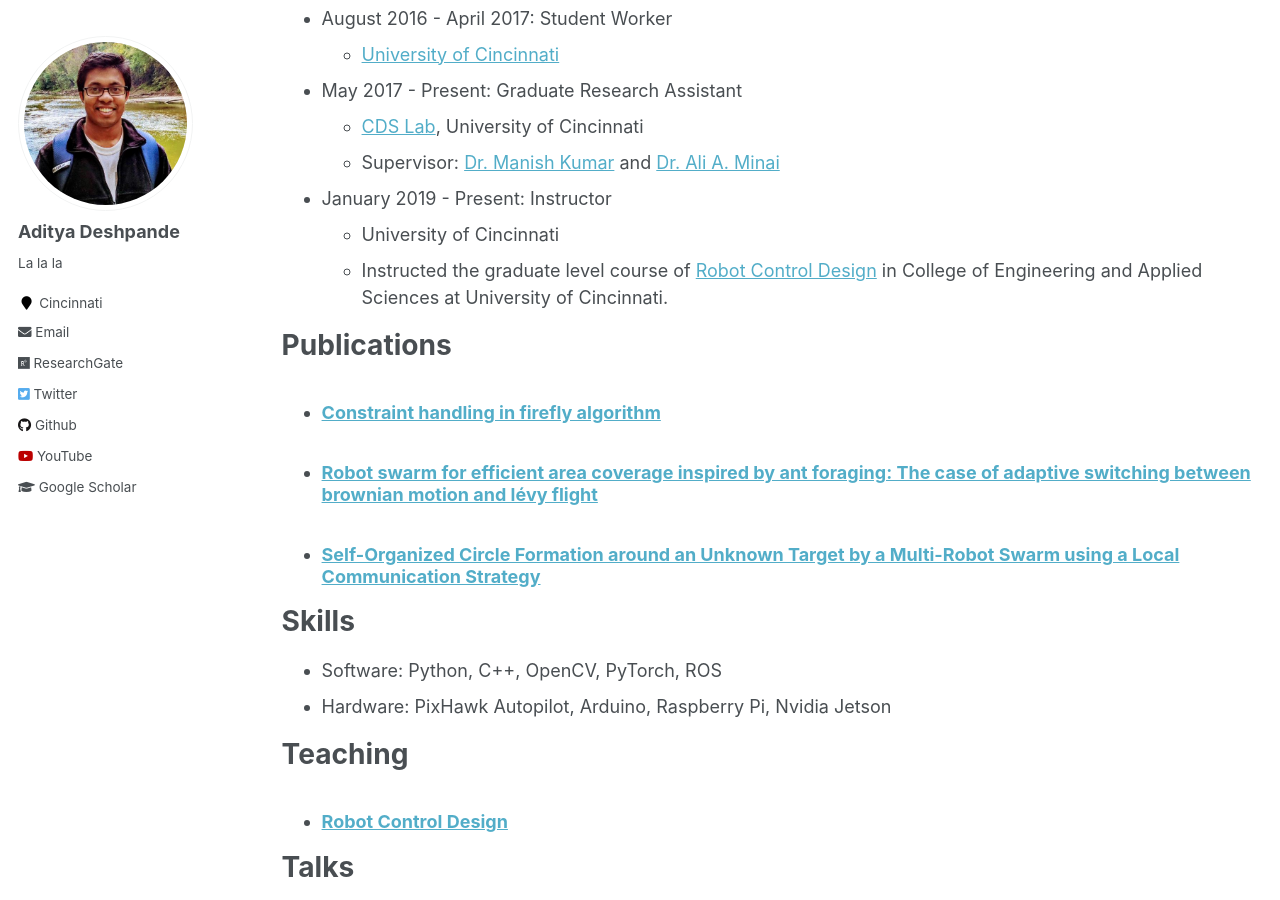
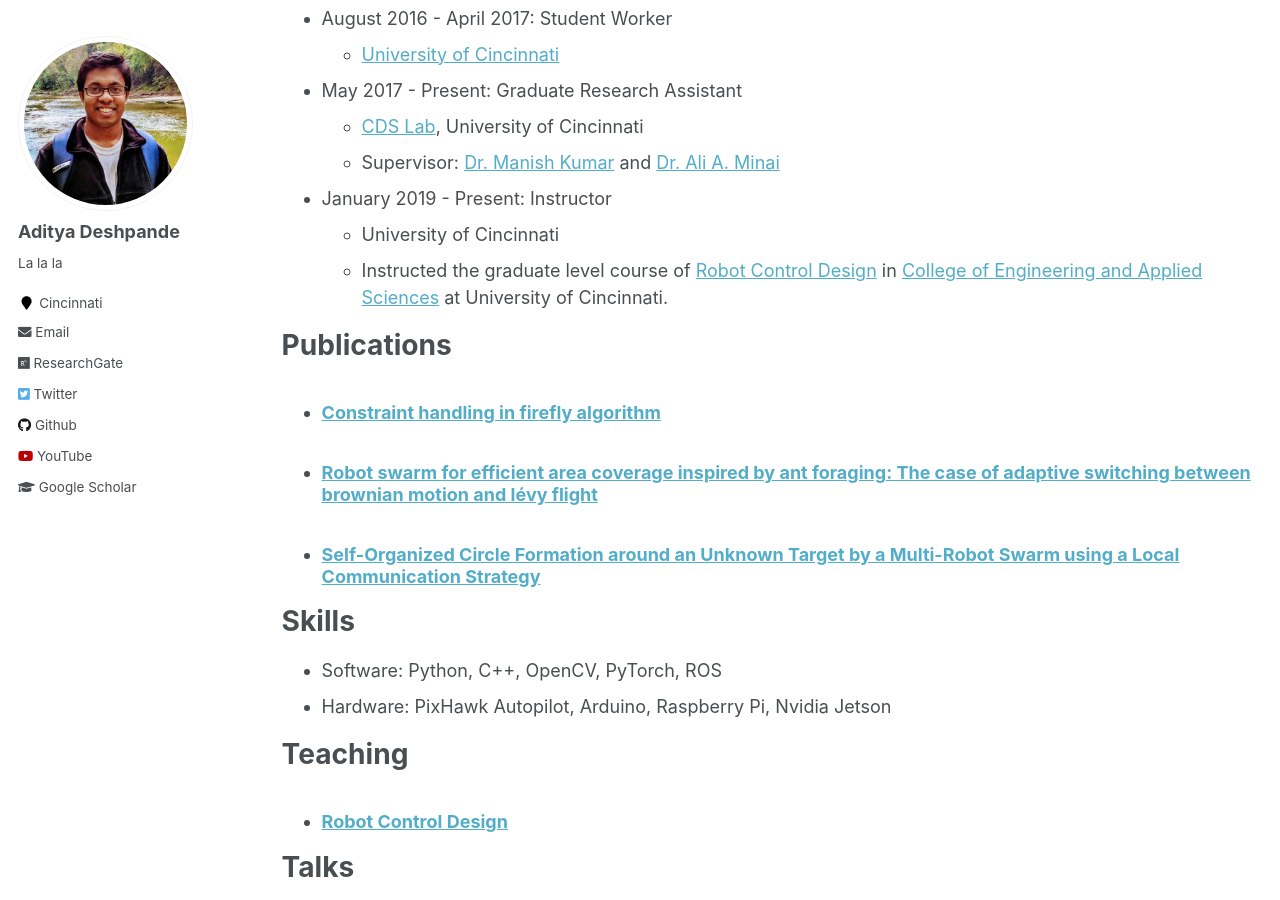
Before and after one commit to adipandas/adipandas.github.io, a Jekyll site: the page built from _pages/cv.md, in a window 1280 px wide and 900 px high, scrolled down 448 px. Built offline with Jekyll 4.4.1, drawn with Linux system fonts in a browser that asks for light colours; some of the changed lines change nothing that is shown.

Commit message:
Update cv.md

```diff
--- a/_pages/cv.md
+++ b/_pages/cv.md
@@ -30,7 +30,7 @@
 
 * January 2019 - Present: Instructor
   * University of Cincinnati
-  * Instructed the graduate level course of [Robot Control Design](https://adipandas.github.io/teaching/2019-spring-teaching-1) in College of Engineering and Applied Sciences at University of Cincinnati.
+  * Instructed the graduate level course of [Robot Control Design](https://adipandas.github.io/teaching/2019-spring-teaching-1) in [College of Engineering and Applied Sciences](https://ceas.uc.edu/) at University of Cincinnati.
 
 Publications
 ======
```
